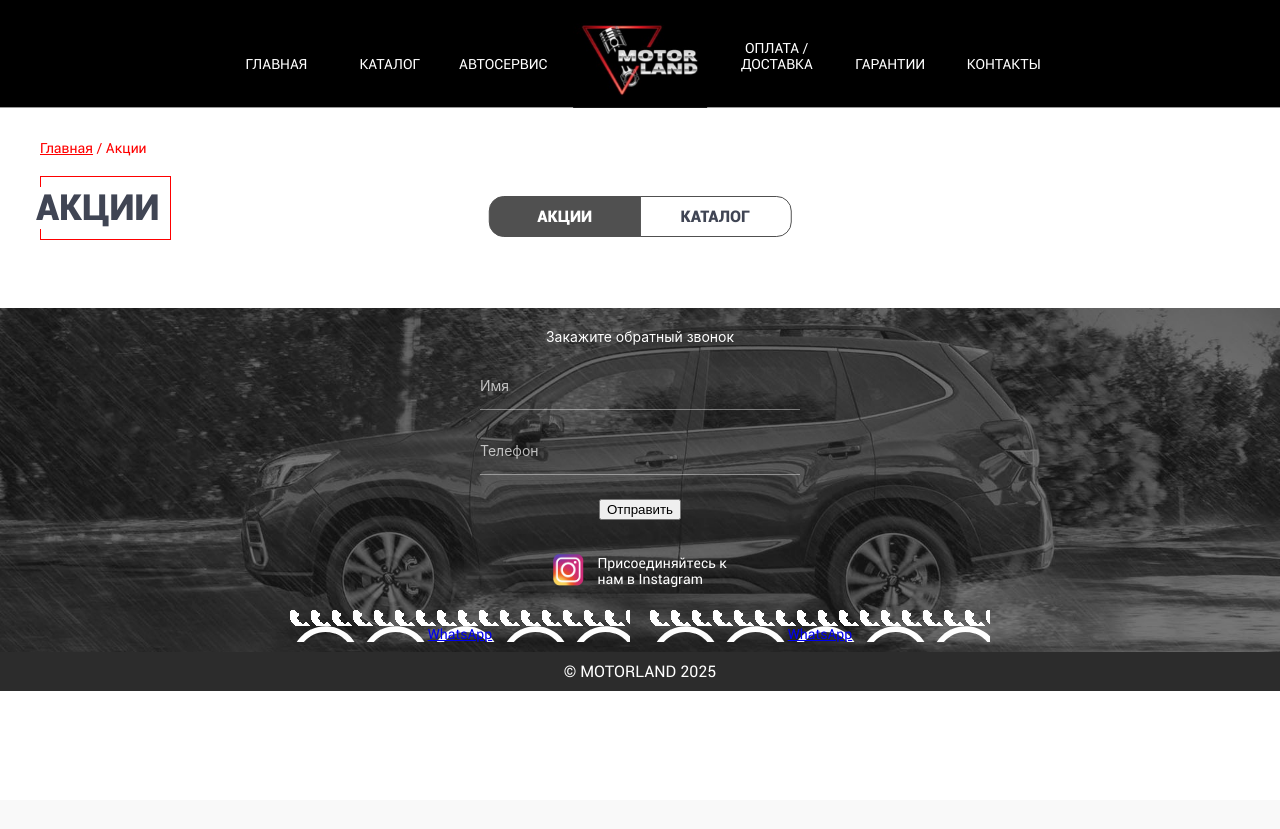
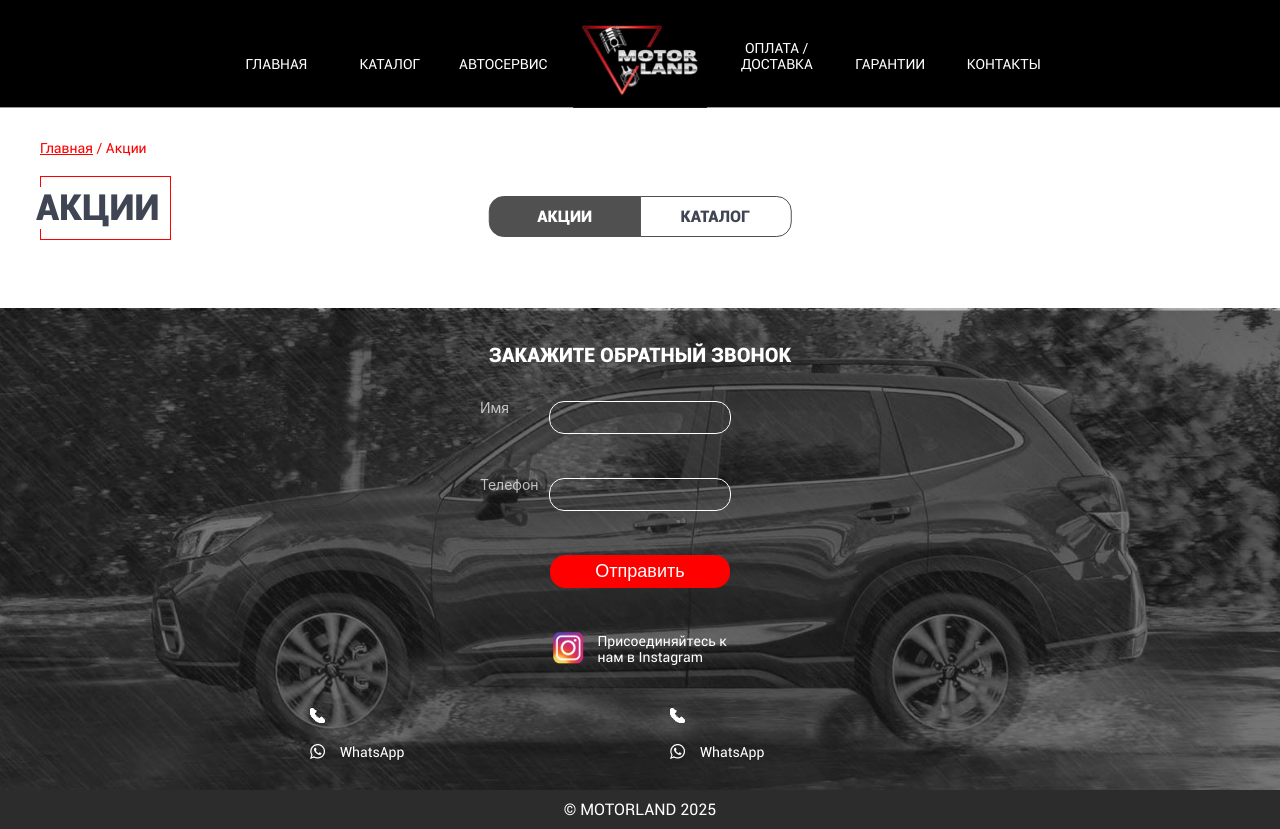
Before and after one commit to fise13/motor-land, a PHP site: page /actions.php in a window 1280 px wide. Before the commit the page ends 691 px from the top, so only its background shows below. Run offline with PHP 8.4, Linux system fonts and the light colour scheme; data that the repository does not hold is empty.

Commit message:
second update call

```diff
--- a/motor-land.kz/css.css
+++ b/motor-land.kz/css.css
@@ -814,7 +813,7 @@ background-position: center center;
 .form-control input {
   background: transparent;
   border: none;
-  border-bottom: 1.8px solid rgba(255, 255, 255, 0.4);
+  border-bottom: 2px solid rgba(255, 255, 255, 0.35);
   width: 100%;
   padding: 10px 0;
   font-size: 17px;
@@ -904,7 +924,74 @@ background-position: center center;
 @media (max-width: 420px) {
   .callback-form h2 { font-size: 18px; }
   .form-control input { font-size: 15px; }
-  .callback-btn { font-size: 14px; padding: 10px 22px; }
+  .callback-btn { font-size: 14px; padding: 10px 26px; }
+}
+
+/* ================================
+   ОСТАЛЬНЫЕ СТИЛИ (оставлены)
+================================ */
+.map {
+  width: 100%;
+  height: 400px;
+  display: block;
+  background-image: url(./img/map.jpg);
+  background-size: cover;
+  background-position: center;
+}
+
+.foterzago {
+  font-size: 20px;
+  text-transform: uppercase;
+  color: white;
+  font-family: robotob;
+  margin: 15px 0px;
+}
+
+.foterinline input[type="text"] {
+  background-color: transparent;
+  border: solid 1px white;
+  padding: 5px 20px;
+  border-radius: 15px;
+  font-size: 18px;
+  width: 140px;
+  margin: 10px;
+  color: white;
+}
+
+.foterinline input[type="submit"],
+.foterinline input[type="button"] {
+  padding: 5px 20px;
+  border-radius: 15px;
+  font-size: 18px;
+  width: 180px;
+  margin: 10px;
+  background-color: #fe0000;
+  color: white;
+  border: solid 1px #fe0000;
+  cursor: pointer;
+}
+
+.fonetininelis {
+  display: inline-block;
+  vertical-align: top;
+  width: 200px;
+  padding: 10px;
+  color: white;
+  text-align: left;
+}
+
+.foterconicon {
+  padding: 0px 0px 0px 30px;
+  margin: 20px;
+  background-size: 15px auto;
+  background-repeat: no-repeat;
+  background-position: left top;
+  text-align: left;
+}
+
+.foterconicon a {
+  text-decoration: none;
+  color: white;
 }
 
 .copyr {
```
Also changed, not shown: other parts of motor-land.kz/css.css (+39 -19 lines).
